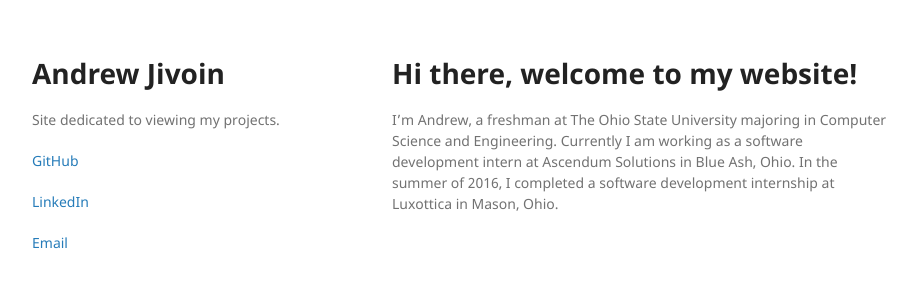
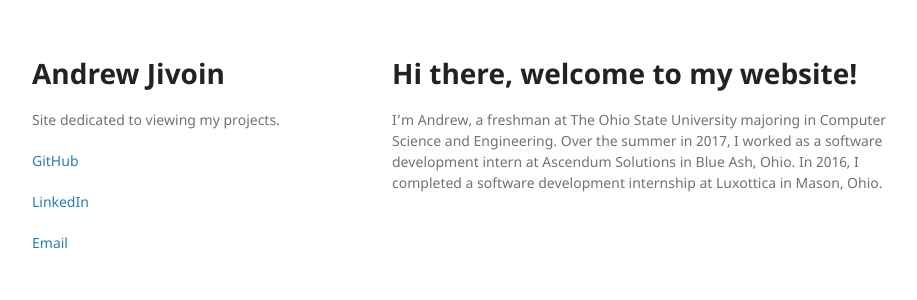
Before and after one commit to ajivoin/ajivoin.github.io, a Jekyll site: the page built from index.md, in a window 1280 px wide. Shown: the top 300 px of the page, without its empty margins (178-1095 px from the left). Built offline with Jekyll 4.4.1, drawn with Linux system fonts in a browser that asks for light colours; our own code applies the rules of GitHub Pages for plain Markdown files.

Commit message:
Updates personal info.

```diff
--- a/index.md
+++ b/index.md
@@ -2,4 +2,4 @@
 layout: default
 ---
 # Hi there, welcome to my website!
-I'm Andrew, a freshman at The Ohio State University majoring in Computer Science and Engineering. Currently I am working as a software development intern at Ascendum Solutions in Blue Ash, Ohio. In the summer of 2016, I completed a software development internship at Luxottica in Mason, Ohio.
+I'm Andrew, a freshman at The Ohio State University majoring in Computer Science and Engineering. Over the summer in 2017, I worked as a software development intern at Ascendum Solutions in Blue Ash, Ohio. In 2016, I completed a software development internship at Luxottica in Mason, Ohio.
```
